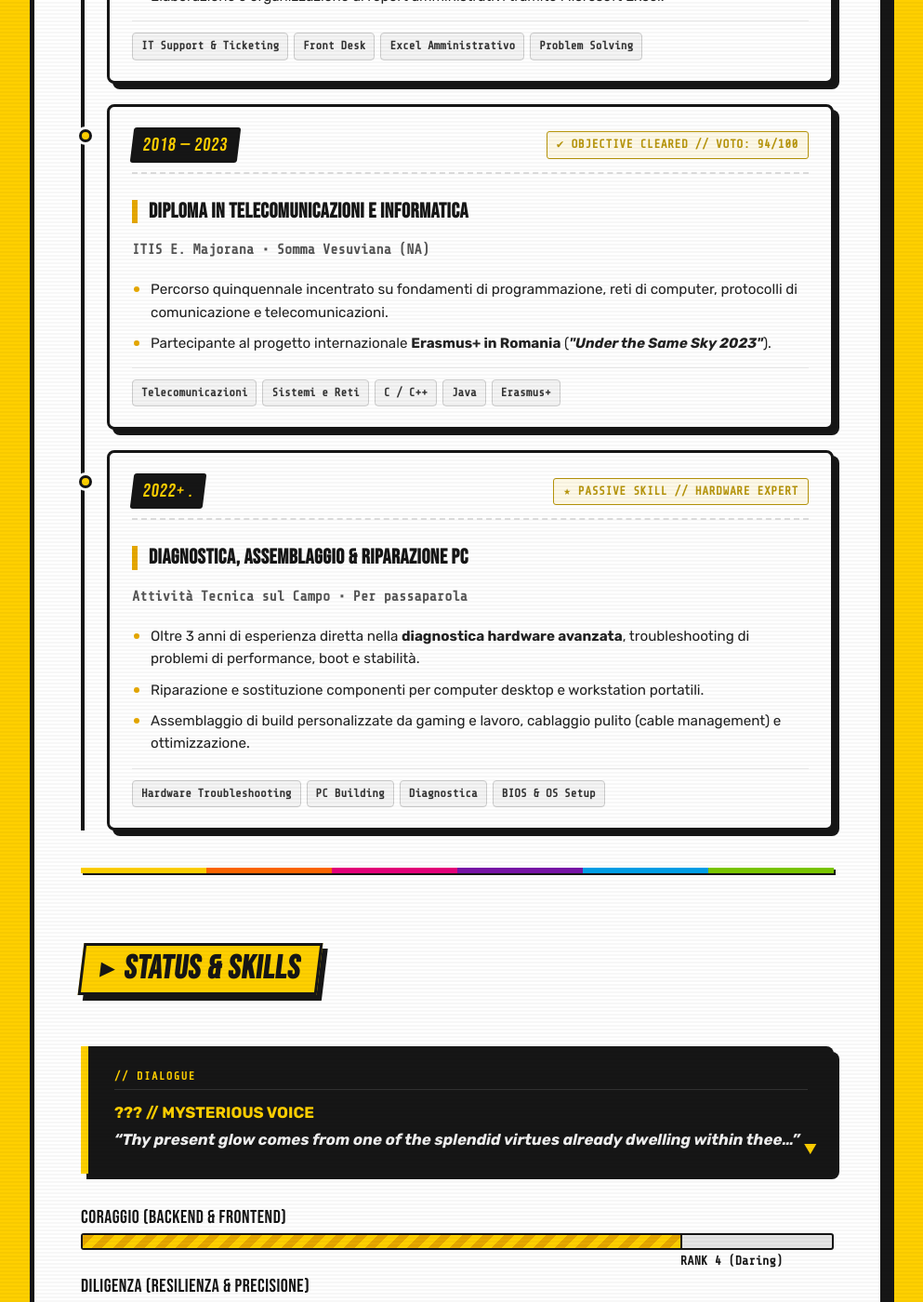
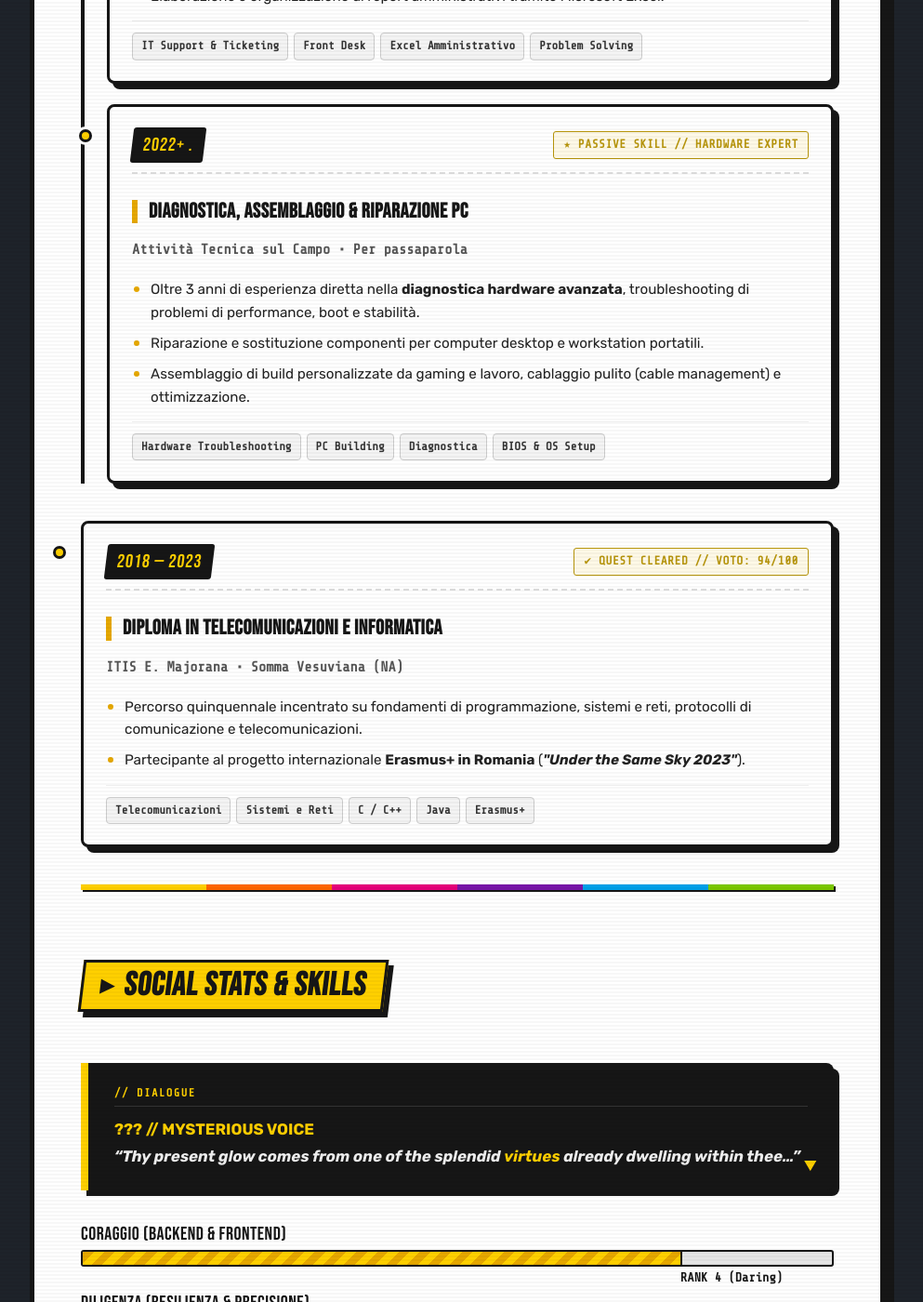
Before and after one commit to cristian-carotenuto/cristian-carotenuto.github.io, a Jekyll site: the page built from index.md, in a window 1280 px wide and 1400 px high, scrolled down 5778 px. Shown: the whole window at 93% size, without its empty margins (148-1141 px from the left). Built offline with Jekyll 4.4.1, drawn with Linux system fonts in a browser that asks for light colours; our own code applies the rules of GitHub Pages for plain Markdown files; some of the changed text lies outside the part shown.

Commit message:
Quick Fix #2
+ Tweaked Audio
+ Eye Strain mode is now default
+ Tweaked dialogues

```diff
--- a/_layouts/default.html
+++ b/_layouts/default.html
@@ -17,10 +17,10 @@
     <!-- Stylesheet -->
     <link rel="stylesheet" href="{{ "/assets/css/style.css?v=" | append: site.github.build_revision | relative_url }}">
 
-    <!-- Instant P4 Background Theme Restoration -->
+    <!-- Instant P4 Background Theme Restoration (Default: Eye Strain / Midnight) -->
     <script>
       (function() {
-        var savedTheme = localStorage.getItem('p4-bg-theme') || 'yu';
+        var savedTheme = localStorage.getItem('p4-bg-theme') || 'midnight';
         document.documentElement.setAttribute('data-p4-theme', savedTheme);
       })();
     </script>
@@ -116,7 +116,7 @@
             <div class="ticker-item tv-color-picker-item" id="p4-theme-selector" title="Scegli il colore dello sfondo (Ispirato a p4-stickers.jpg)">
               <span class="theme-picker-title">🎨 THEME:</span>
               <div class="p4-color-swatches" role="group" aria-label="Palette colori sfondo">
-                <button type="button" class="p4-swatch-btn is-active" data-theme="yu" title="Yu Narukami - Giallo Yasogami" style="--swatch-c: #FFD000;"></button>
+                <button type="button" class="p4-swatch-btn" data-theme="yu" title="Yu Narukami - Giallo Yasogami" style="--swatch-c: #FFD000;"></button>
                 <button type="button" class="p4-swatch-btn" data-theme="chie" title="Chie Satonaka - Verde" style="--swatch-c: #27AE60;"></button>
                 <button type="button" class="p4-swatch-btn" data-theme="yukiko" title="Yukiko Amagi - Rosso" style="--swatch-c: #E74C3C;"></button>
                 <button type="button" class="p4-swatch-btn" data-theme="yosuke" title="Yosuke Hanamura - Arancione" style="--swatch-c: #FA8231;"></button>
@@ -124,7 +124,7 @@
                 <button type="button" class="p4-swatch-btn" data-theme="naoto" title="Naoto Shirogane - Celeste" style="--swatch-c: #00CEC9;"></button>
                 <button type="button" class="p4-swatch-btn" data-theme="teddie" title="Teddie / Kuma - Viola" style="--swatch-c: #8854D0;"></button>
                 <button type="button" class="p4-swatch-btn" data-theme="kanji" title="Kanji Tatsumi - Bronzo" style="--swatch-c: #A58D54;"></button>
-                <button type="button" class="p4-swatch-btn" data-theme="midnight" title="Midnight Fog - Dark Mode (Riposo occhi)" style="--swatch-c: #23272E;"></button>
+                <button type="button" class="p4-swatch-btn is-active" data-theme="midnight" title="Midnight Fog - Dark Mode (Riposo occhi)" style="--swatch-c: #23272E;"></button>
               </div>
             </div>
 
@@ -550,14 +562,14 @@
             introBar.style.animation = '';
 
             introTimer = setTimeout(function() {
-              dismissIntro(false);
+              dismissIntro(true);
             }, 2800);
           });
         }
 
         // --- 6. PERSONA 4 BACKGROUND COLOR THEME SELECTOR ---
         var themeBtns = document.querySelectorAll('.p4-swatch-btn');
-        var currentTheme = localStorage.getItem('p4-bg-theme') || 'yu';
+        var currentTheme = localStorage.getItem('p4-bg-theme') || 'midnight';
 
         function applyTheme(theme) {
           document.documentElement.setAttribute('data-p4-theme', theme);
--- a/assets/css/style.scss
+++ b/assets/css/style.scss
@@ -27,9 +27,9 @@
   --p4-light-gray: #F2F2F2;
   --p4-white: #FFFFFF;
 
-  /* Dynamic Site Background Colors (Default Yu) */
-  --p4-bg-color: #FFD000;
-  --p4-bg-dot: #D89E00;
+  /* Dynamic Site Background Colors (Default: Midnight Eye-Strain) */
+  --p4-bg-color: #1E232A;
+  --p4-bg-dot: #12151A;
 
   /* Persona 4 Rainbow Test Pattern Bars */
   --p4-rainbow-yellow: #FFD000;
--- a/index.md
+++ b/index.md
@@ -327,7 +327,7 @@ Ciao! Mi chiamo **Cristian** (alias online **Shia**) e ho 21 anni. Sono uno stud
   <div class="percorso-card" data-categories="vol">
     <div class="percorso-card-header">
       <span class="percorso-date-badge">2025 — 2026</span>
-      <span class="percorso-status-tag status-cleared">● QUEST CLEARED // VOLUNTEERING</span>
+      <span class="percorso-status-tag status-cleared">✔ QUEST CLEARED // VOLUNTEERING</span>
     </div>
     <h3 class="percorso-card-title">Volontario SCU (Servizio Civile Universale)</h3>
     <div class="percorso-card-org">Rete Cives Campania &bull; Sant'Anastasia (NA)</div>
@@ -352,7 +352,7 @@ Ciao! Mi chiamo **Cristian** (alias online **Shia**) e ho 21 anni. Sono uno stud
   <div class="percorso-card" data-categories="work">
     <div class="percorso-card-header">
       <span class="percorso-date-badge">2022 — 2023</span>
-      <span class="percorso-status-tag status-cleared">✔ OBJECTIVE CLEARED // PART TIME</span>
+      <span class="percorso-status-tag status-cleared">✔ QUEST CLEARED // PART TIME</span>
     </div>
     <h3 class="percorso-card-title">Segreteria Operativa & Help Desk</h3>
     <div class="percorso-card-org">Sport Village &bull; Somma Vesuviana (NA)</div>
@@ -372,30 +372,7 @@ Ciao! Mi chiamo **Cristian** (alias online **Shia**) e ho 21 anni. Sono uno stud
     </div>
   </div>
 
-  <!-- Quest 5: ITIS E. Majorana -->
-  <div class="percorso-card" data-categories="edu">
-    <div class="percorso-card-header">
-      <span class="percorso-date-badge">2018 — 2023</span>
-      <span class="percorso-status-tag status-cleared">✔ OBJECTIVE CLEARED // VOTO: 94/100</span>
-    </div>
-    <h3 class="percorso-card-title">Diploma in Telecomunicazioni e Informatica</h3>
-    <div class="percorso-card-org">ITIS E. Majorana &bull; Somma Vesuviana (NA)</div>
-    <div class="percorso-card-body">
-      <ul>
-        <li>Percorso quinquennale incentrato su fondamenti di programmazione, reti di computer, protocolli di comunicazione e telecomunicazioni.</li>
-        <li>Partecipante al progetto internazionale <strong>Erasmus+ in Romania</strong> (<em>"Under the Same Sky 2023"</em>).</li>
-      </ul>
-    </div>
-    <div class="percorso-tech-pills">
-      <span class="percorso-tech-pill">Telecomunicazioni</span>
-      <span class="percorso-tech-pill">Sistemi e Reti</span>
-      <span class="percorso-tech-pill">C / C++</span>
-      <span class="percorso-tech-pill">Java</span>
-      <span class="percorso-tech-pill">Erasmus+</span>
-    </div>
-  </div>
-
-  <!-- Quest 6: Diagnostica Hardware & Riparazione PC -->
+  <!-- Quest 5: Diagnostica Hardware & Riparazione PC -->
   <div class="percorso-card" data-categories="work">
     <div class="percorso-card-header">
       <span class="percorso-date-badge">2022+ .</span>
@@ -420,12 +397,35 @@ Ciao! Mi chiamo **Cristian** (alias online **Shia**) e ho 21 anni. Sono uno stud
 
 </div>
 
+  <!-- Quest 6: ITIS E. Majorana -->
+  <div class="percorso-card" data-categories="edu">
+    <div class="percorso-card-header">
+      <span class="percorso-date-badge">2018 — 2023</span>
+      <span class="percorso-status-tag status-cleared">✔ QUEST CLEARED // VOTO: 94/100</span>
+    </div>
+    <h3 class="percorso-card-title">Diploma in Telecomunicazioni e Informatica</h3>
+    <div class="percorso-card-org">ITIS E. Majorana &bull; Somma Vesuviana (NA)</div>
+    <div class="percorso-card-body">
+      <ul>
+        <li>Percorso quinquennale incentrato su fondamenti di programmazione, sistemi e reti, protocolli di comunicazione e telecomunicazioni.</li>
+        <li>Partecipante al progetto internazionale <strong>Erasmus+ in Romania</strong> (<em>"Under the Same Sky 2023"</em>).</li>
+      </ul>
+    </div>
+    <div class="percorso-tech-pills">
+      <span class="percorso-tech-pill">Telecomunicazioni</span>
+      <span class="percorso-tech-pill">Sistemi e Reti</span>
+      <span class="percorso-tech-pill">C / C++</span>
+      <span class="percorso-tech-pill">Java</span>
+      <span class="percorso-tech-pill">Erasmus+</span>
+    </div>
+  </div>
+
 ---
 
-<h2 id="status">Status & Skills</h2>
+<h2 id="status">Social Stats & Skills</h2>
 
 > **??? // MYSTERIOUS VOICE**
-> *"Thy present glow comes from one of the splendid virtues already dwelling within thee..."*
+> *"Thy present glow comes from one of the splendid **virtues** already dwelling within thee..."*
 
 <div style="margin: 25px 0;">
 
```
Also changed, not shown: other parts of _layouts/default.html (+17 -5 lines).
